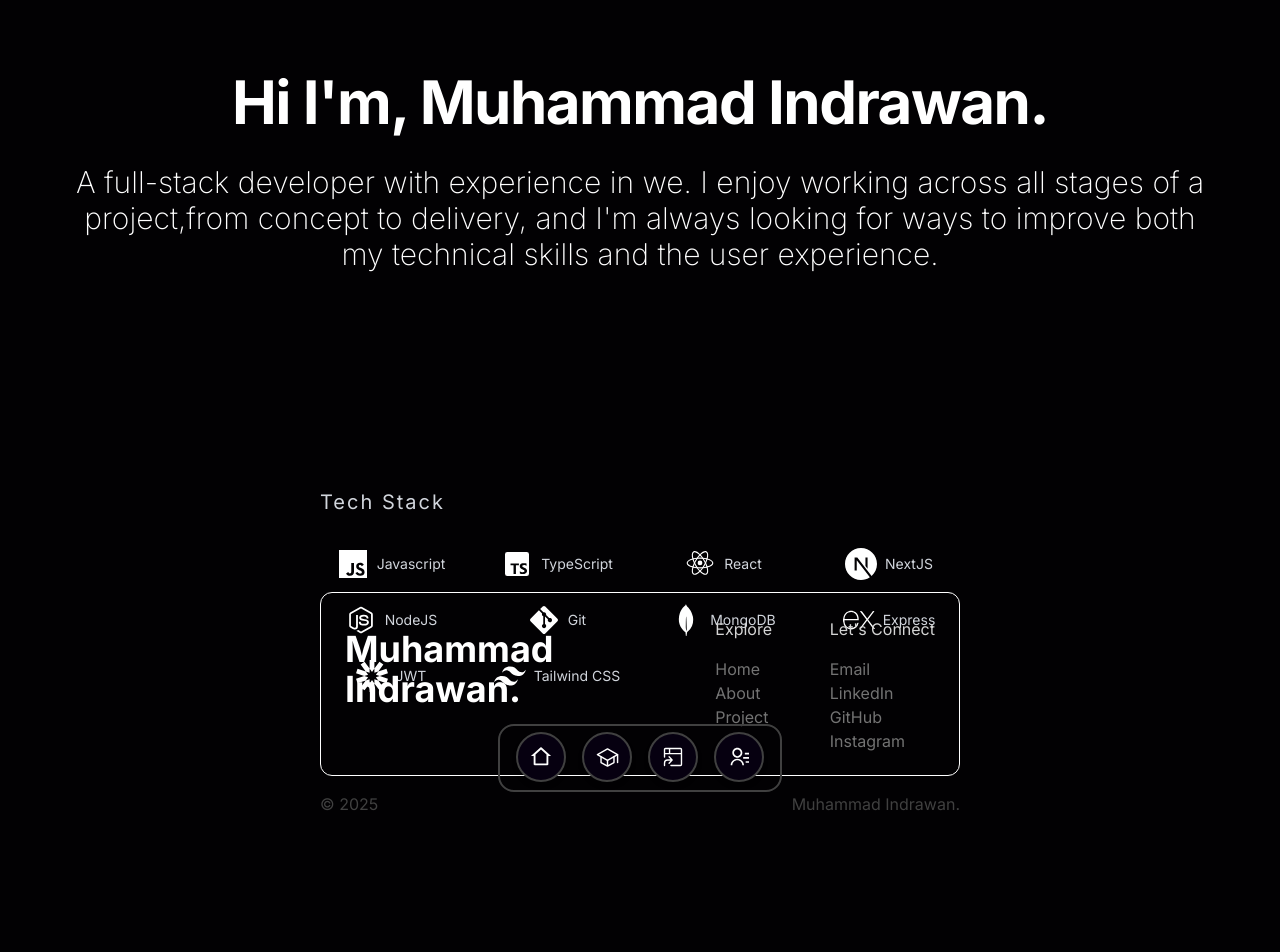
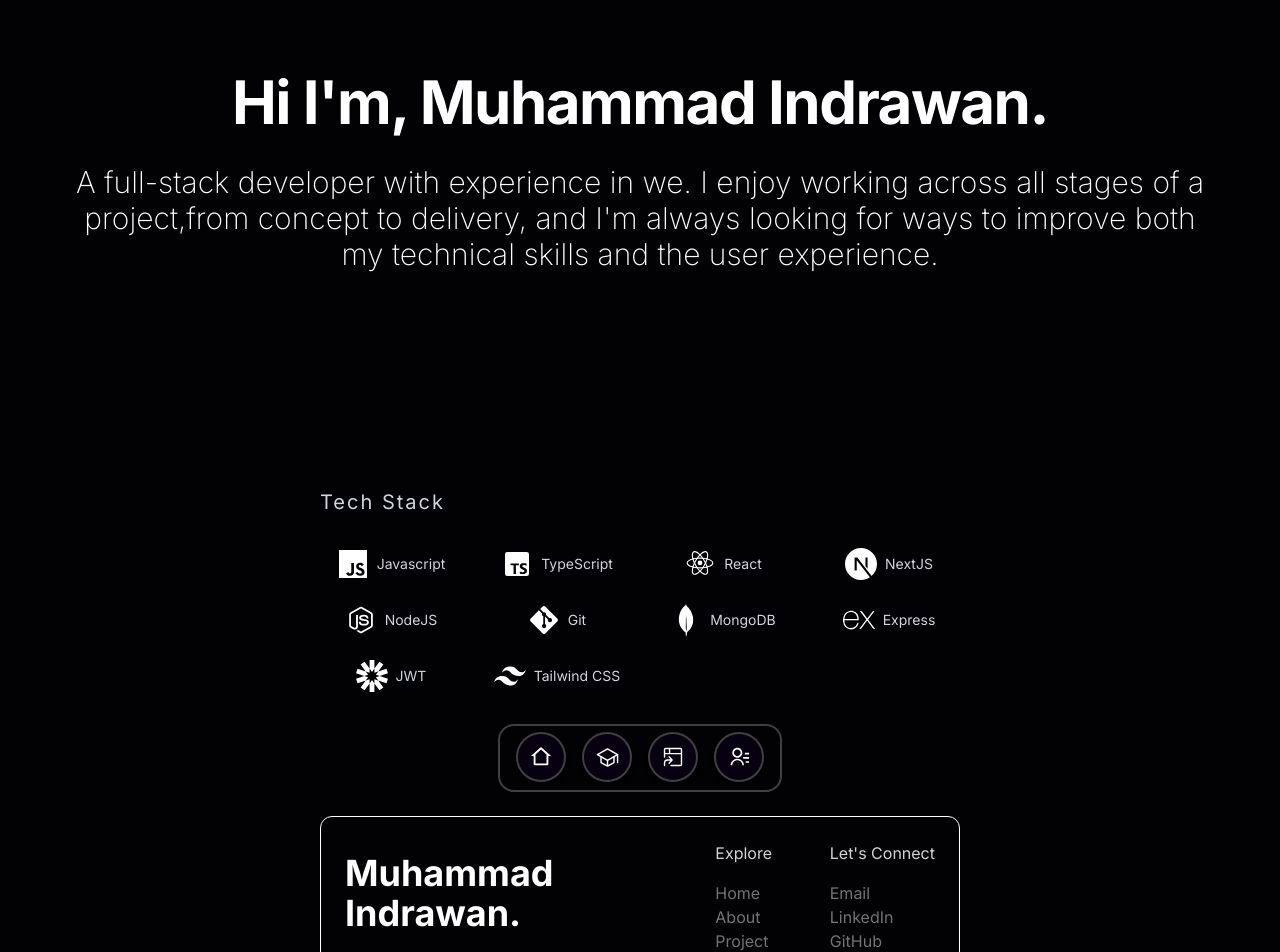
Before and after one commit to Indrawan-maker/portfolio, a Next.js app: page /about in a window 1280 px wide. Shown: the top 952 px of the page. Built offline with nearby package versions, Linux system fonts and the light colour scheme.

Commit message:
fix: img and footer position

```diff
--- a/app/about/page.tsx
+++ b/app/about/page.tsx
@@ -15,7 +15,7 @@ export default function About() {
     <div className="max-w-7xl w-full mt-28">
         <TechStack />
     </div>
-    <div className="-mt-80">
+    <div className="-mt-80 md:-mt-24">
         <Footer />
     </div>
     </main>
--- a/components/ui/Studies.tsx
+++ b/components/ui/Studies.tsx
@@ -11,7 +11,7 @@ export const Studies = ({ imageProps, dateProps, titleProps, descProps }: experi
                             <div className="absolute inset-0 flex justify-center">
                                 <div className="w-[1px] bg-white"></div>
                             </div>
-                            <div className="relative z-10 bg-white rounded-full p-2 md:p-1 w-16" >
+                            <div className="relative z-10 bg-white rounded-full p-3 md:p-1 w-12" >
                                 <Image
                                     src={imageProps}
                                     alt="uinsi"
```
